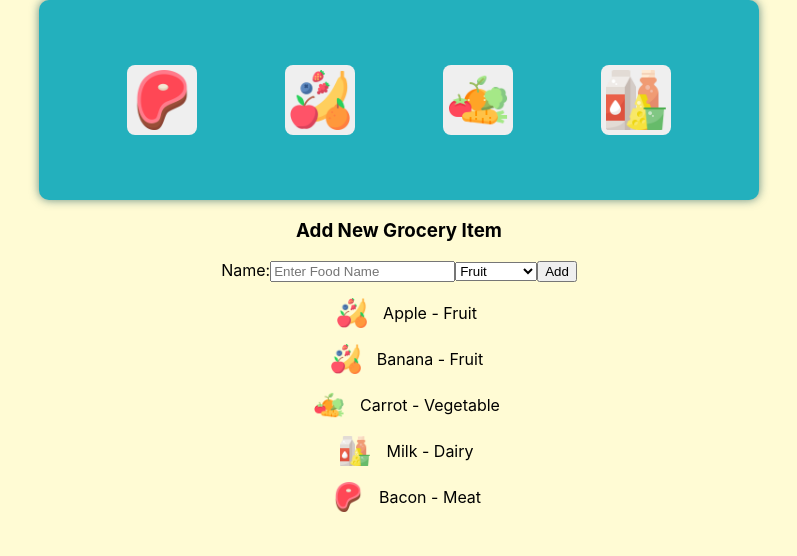
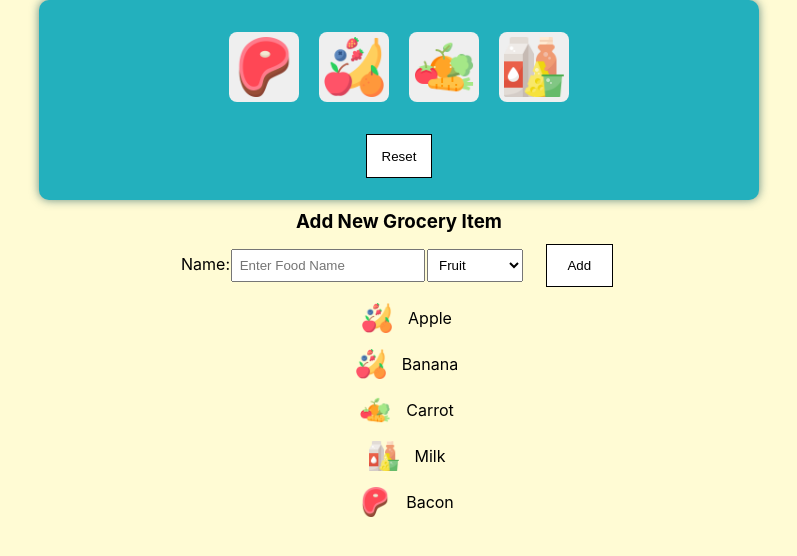
Before and after one commit to FlutterSoft/react-grocery-list, a React (Create React App) app: page / in a window 1280 px wide. Shown: the top 556 px of the page, without its empty margins (241-1038 px from the left). Built offline with nearby package versions, Linux system fonts and the light colour scheme.

Commit message:
Working mostly

```diff
--- a/src/AddItem.js
+++ b/src/AddItem.js
@@ -2,11 +2,12 @@ import React, { useState, useRef, useEffect } from 'react'
 import { v4 as uuidv4 } from 'uuid'
 
 
-function AddItem( {items, setItems}){
+function AddItem( {items, setItems, setFiltering}){
     const itemNameRef = useRef()
     const itemCatRef = useRef()
 
     function handleSubmit(e){
+        setFiltering(false)
         const name = itemNameRef.current.value
         const category = itemCatRef.current.value
 
@@ -38,7 +39,7 @@ function AddItem( {items, setItems}){
                     <option value="Meat">Meat</option>
                 </select>
             </label>
-            <button type="submit">Add</button>
+            <button type="submit" className='btn'>Add</button>
         </form>
     </div>
     )
--- a/src/App.css
+++ b/src/App.css
@@ -28,9 +28,16 @@ html{
   height: 200px;
   max-width: 720px;
   display:flex;
+  flex-direction: column;
   justify-content: space-evenly;
   align-items: center;
   margin: auto;
+}
+
+.Buttons{
+  display: flex;
+  justify-content: space-evenly;
+  align-items: center;
 }
 
 .CategoryButton{
@@ -40,6 +47,7 @@ html{
   border: 3px white;
   padding: 5px;
   cursor: pointer;
+  margin: 10px;
 }
 .CategoryButton:hover{
   background-color: white;
@@ -65,3 +73,17 @@ html{
   width: 30px;
   height: 30px;
 }
+
+.btn{
+  background-color: white;
+  border: 1px solid black;
+  width: 5em;
+  text-align: center;
+  padding: 1em;
+  margin: 0 1em;
+}
+
+form *{
+  padding: 0.5em;
+  margin: 1px;
+}
--- a/src/App.js
+++ b/src/App.js
@@ -10,19 +10,21 @@ import { v4 as uuidv4 } from 'uuid'
 function App() {
   const [items, setItems] = useState([{id: uuidv4(), name: "Apple", category: "Fruit"},{id: uuidv4(), name: "Banana", category: "Fruit"},{id: uuidv4(), name: "Carrot", category: "Vegetable"},{id: uuidv4(), name: "Milk", category: "Dairy"},{id: uuidv4(), name: "Bacon", category: "Meat"} ])
   const [filtering, setFiltering] = useState(false)
+  const [filtered, setFiltered] = useState()
+  let display = (filtering) ? filtered : items
+
 
 
   function categoryFilter(cat){
     setFiltering(true)
-
-    console.log(items.filter(item => item.category == cat))
+    setFiltered(items.filter(item => item.category == cat))
   }
 
 
   return (
     <div className="App">
-      <CategorySection items={items} onClick={categoryFilter} />
-      <Groceries items={items} setItems={setItems} />
+      <CategorySection onClick={categoryFilter} setFiltering={setFiltering} />
+      <Groceries display={display} items={items} setItems={setItems} setFiltering={setFiltering} />
 
     </div>
   );
--- a/src/CategorySection.js
+++ b/src/CategorySection.js
@@ -5,14 +5,18 @@ import fruitIcon from './images/fruit.png'
 import vegetableIcon from './images/vegetable.png'
 import dairyIcon from './images/dairy.png'
 
-function CategorySection({items, onClick}){
+function CategorySection({onClick, setFiltering}){
 
     return(
         <div className="CategorySection">
-            <CategoryButton onClick={() => onClick("Meat")} icon={meatIcon} />
-            <CategoryButton onClick={() => onClick("Fruit")} icon={fruitIcon} />
-            <CategoryButton onClick={() => onClick("Vegetable")} icon={vegetableIcon} />
-            <CategoryButton onClick={() => onClick("Dairy")} icon={dairyIcon} />
+            <div className="Buttons">
+                <CategoryButton onClick={() => onClick("Meat")} icon={meatIcon} />
+                <CategoryButton onClick={() => onClick("Fruit")} icon={fruitIcon} />
+                <CategoryButton onClick={() => onClick("Vegetable")} icon={vegetableIcon} />
+                <CategoryButton onClick={() => onClick("Dairy")} icon={dairyIcon} />
+            </div>
+            <button className="btn" onClick={() => setFiltering(false)}>Reset</button>
+
         </div>
 
     )
--- a/src/Groceries.js
+++ b/src/Groceries.js
@@ -4,11 +4,11 @@ import ItemList from './ItemList'
 
 const LOCAL_STORAGE_KEY = 'groceryItems.itemss'
 
-function Groceries({items, setItems}){
+function Groceries({items, display, setItems, setFiltering}){
     return(
         <div>
-            <AddItem items={items} setItems={setItems} />
-            <ItemList setItems={setItems} items={items}  />
+            <AddItem items={items} setItems={setItems} setFiltering={setFiltering} />
+            <ItemList display={display} setItems={setItems}  />
         </div>
 
     )
--- a/src/Item.js
+++ b/src/Item.js
@@ -20,7 +20,7 @@ function Item( {item} ){
     }
     return(
         <div className="Item">
-            <img className="ItemImg" src={icon}/> {item.name} - {item.category}
+            <img className="ItemImg" src={icon}/> {item.name}
         </div>
     )
 }
--- a/src/ItemList.js
+++ b/src/ItemList.js
@@ -2,10 +2,10 @@ import React from 'react'
 import Item from './Item'
 import { v4 as uuidv4 } from 'uuid'
 
-function ItemList({ items }){
+function ItemList({ display }){
 
     return(
-        items.map(item => {
+        display.map(item => {
             return <Item key={uuidv4()} item={item}/>
         })
     )
```
